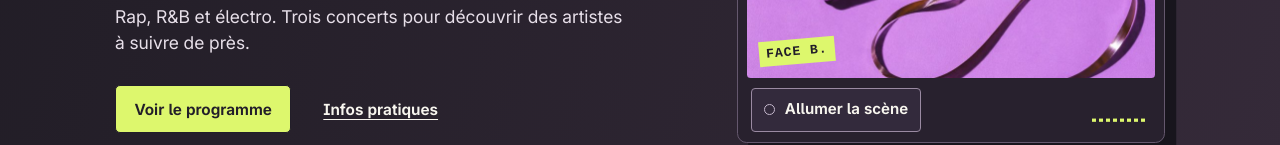
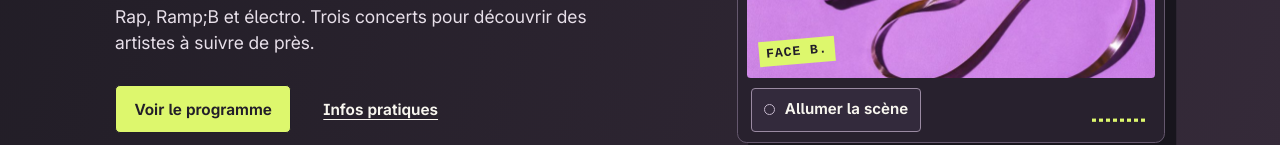
Before and after one commit to acoroir-blip/ProjetBanimation, a plain HTML site: page index.html in a window 1280 px wide. Shown: the part 449-594 px from the top of the page. Drawn offline with Linux system fonts and the light colour scheme.

Commit message:
deuxieme

```diff
--- a/index.html
+++ b/index.html
@@ -26,7 +26,7 @@
         <div class="intro">
           <p class="repere">Samedi 19 juin 2027 · Paris</p>
           <h1>Monte le<br><em>volume.</em></h1>
-          <p>Rap, R&amp;B et électro. Trois concerts pour découvrir des artistes à suivre de près.</p>
+          <p>Rap, Ramp;B et électro. Trois concerts pour découvrir des artistes à suivre de près.</p>
           <div class="actions">
             <a class="bouton principal" href="programme.html">Voir le programme</a>
             <a href="#infos">Infos pratiques</a>
--- a/js/scene.js
+++ b/js/scene.js
@@ -11,5 +11,5 @@ box.addEventListener("click", () => {
   console.log("bouton cliquer")
   box.style.background = "red"
   box.textContent = "AAAAAAAAAAAAAAH"
-  box.classList.add("allume")
+
 })
```
